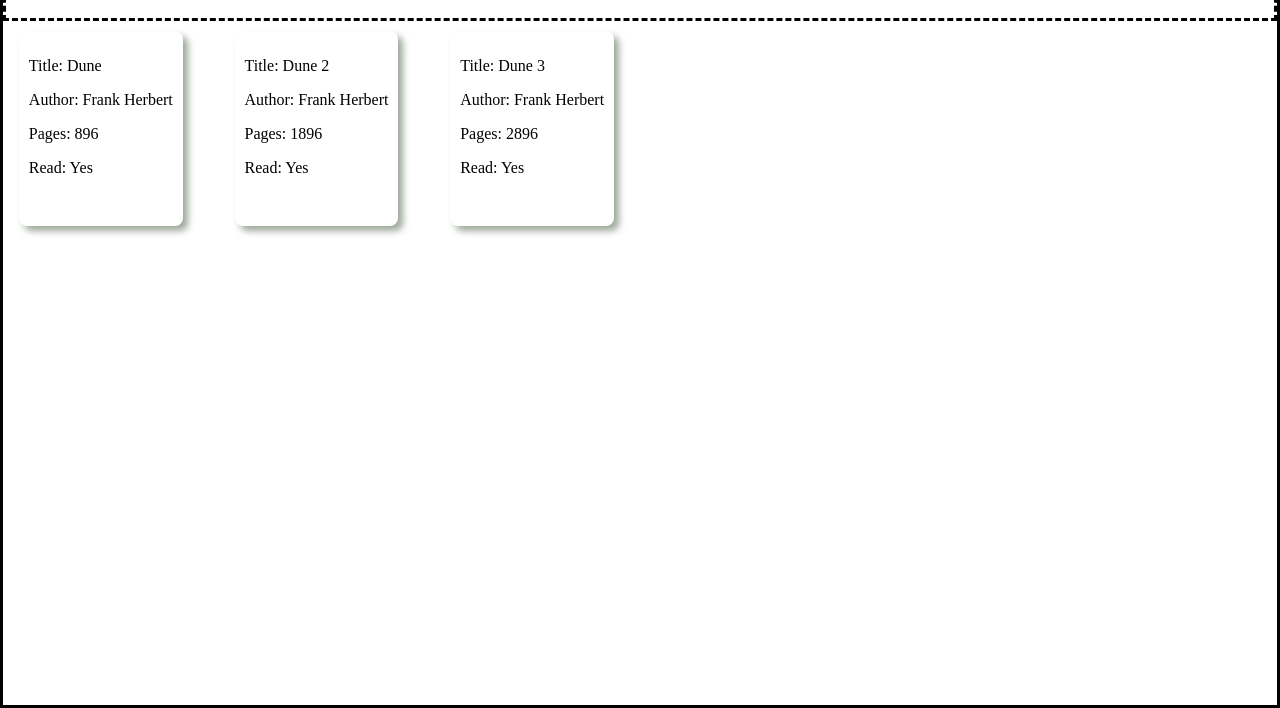
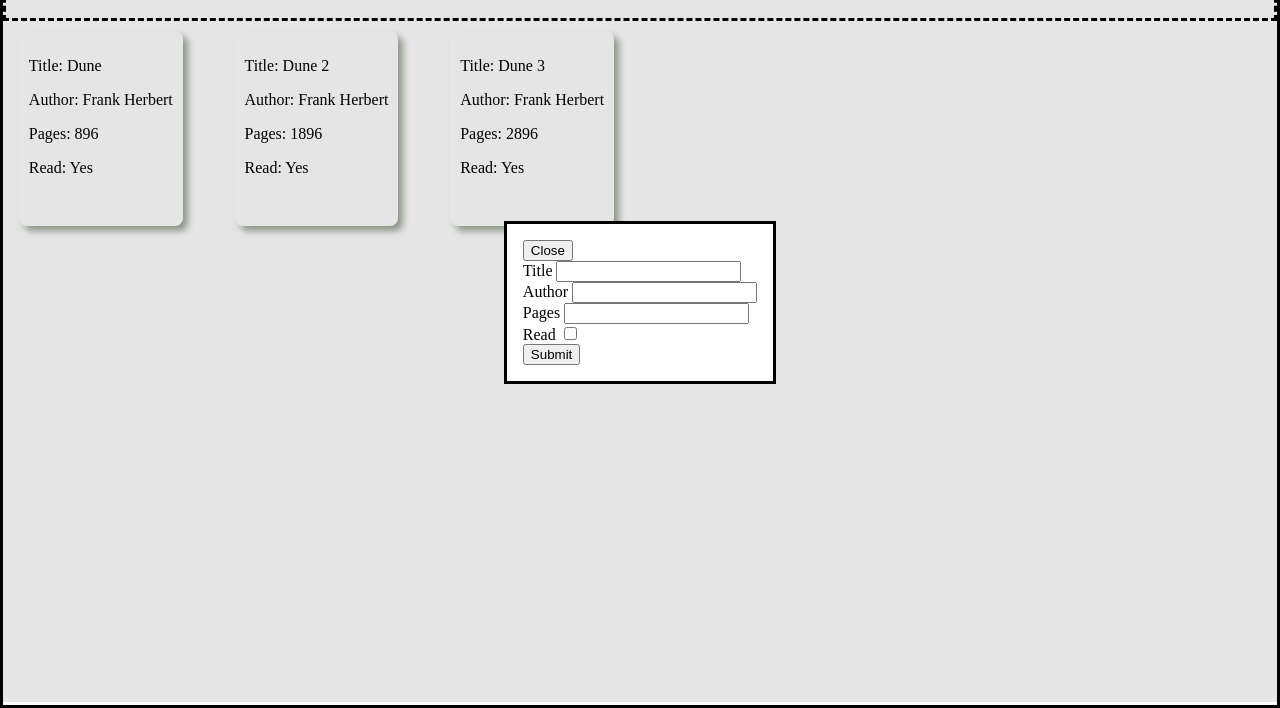
Before and after one commit to sofoniasElala/Library, a plain HTML site: page index.html in a window 1280 px wide. Both pictures are taken after a click on the button "Add Book". Shown: the part 98-806 px from the top of the page. Drawn offline with Linux system fonts and the light colour scheme.

Commit message:
add form for book submission

```diff
--- a/index.html
+++ b/index.html
@@ -8,6 +8,30 @@
     </head>
 
     <body>
+        <dialog>
+            <button class="close" autofocus>Close</button>
+            <form action="" method="dialog">
+                <div class="title">
+                    <label for="title">Title</label>
+                    <input type="text" id="title" name="title" required>
+                </div>
+                <div class="author">
+                    <label for="author">Author</label>
+                    <input type="text" id="author" name="author" required>
+                </div>
+                <div class="pages">
+                    <label for="pages">Pages</label>
+                    <input type="text" id="pages" name="pages" required>
+                </div>
+                <div class="read">
+                    <label for="read">Read</label>
+                    <input type="checkbox" id="read" name="read">
+                </div>
+                <div class="submit">
+                    <button>Submit</button>
+                </div>
+            </form>
+        </dialog>
         <div class="container">
             <div class="header">
                 <h1><span class="icon"></span>The Library</h1>
--- a/lib.js
+++ b/lib.js
@@ -49,3 +49,13 @@ function displayBooks(){
 }
 
 displayBooks();
+
+const addBookButton = document.querySelector('.add');
+const dialog = document.querySelector('dialog');
+const closeBookFormButton = document.querySelector('.close');
+addBookButton.addEventListener('click', () => {
+    dialog.showModal();
+})
+closeBookFormButton.addEventListener('click', () => {
+    dialog.close();
+})
```
